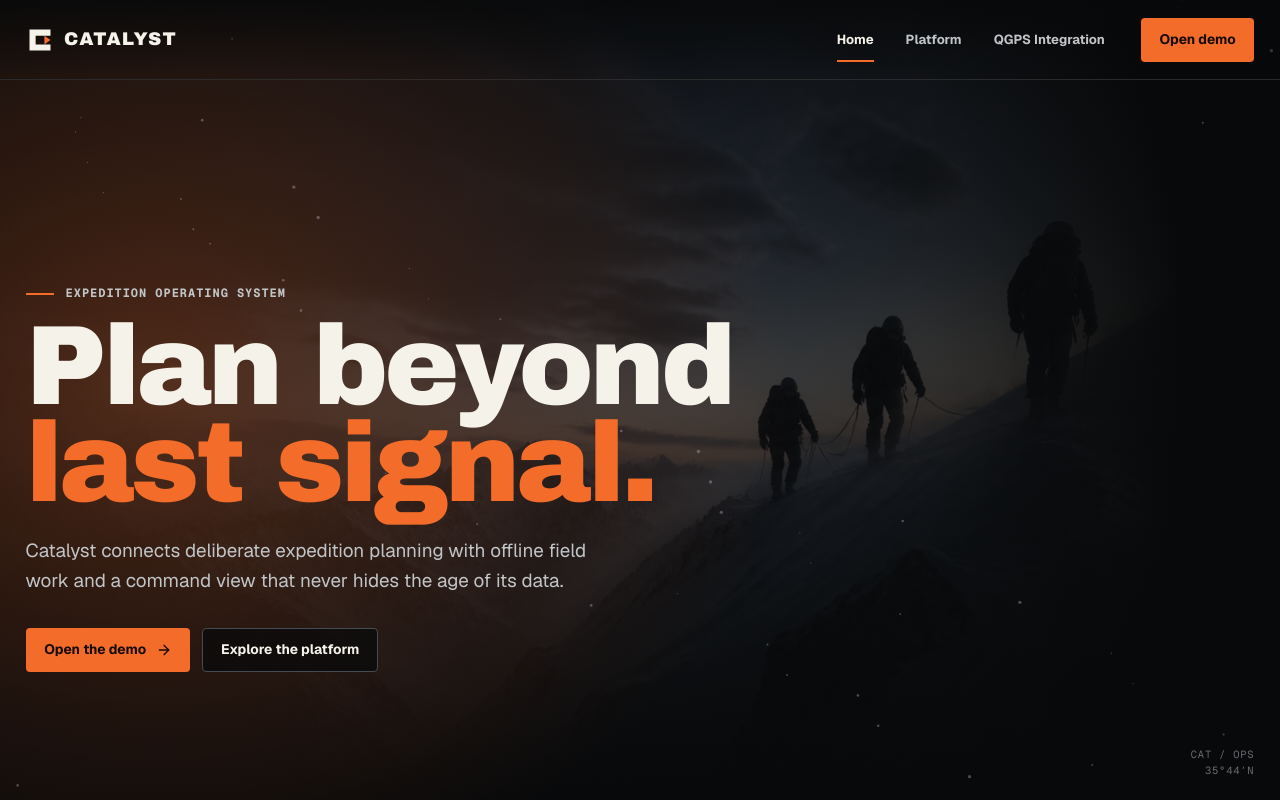
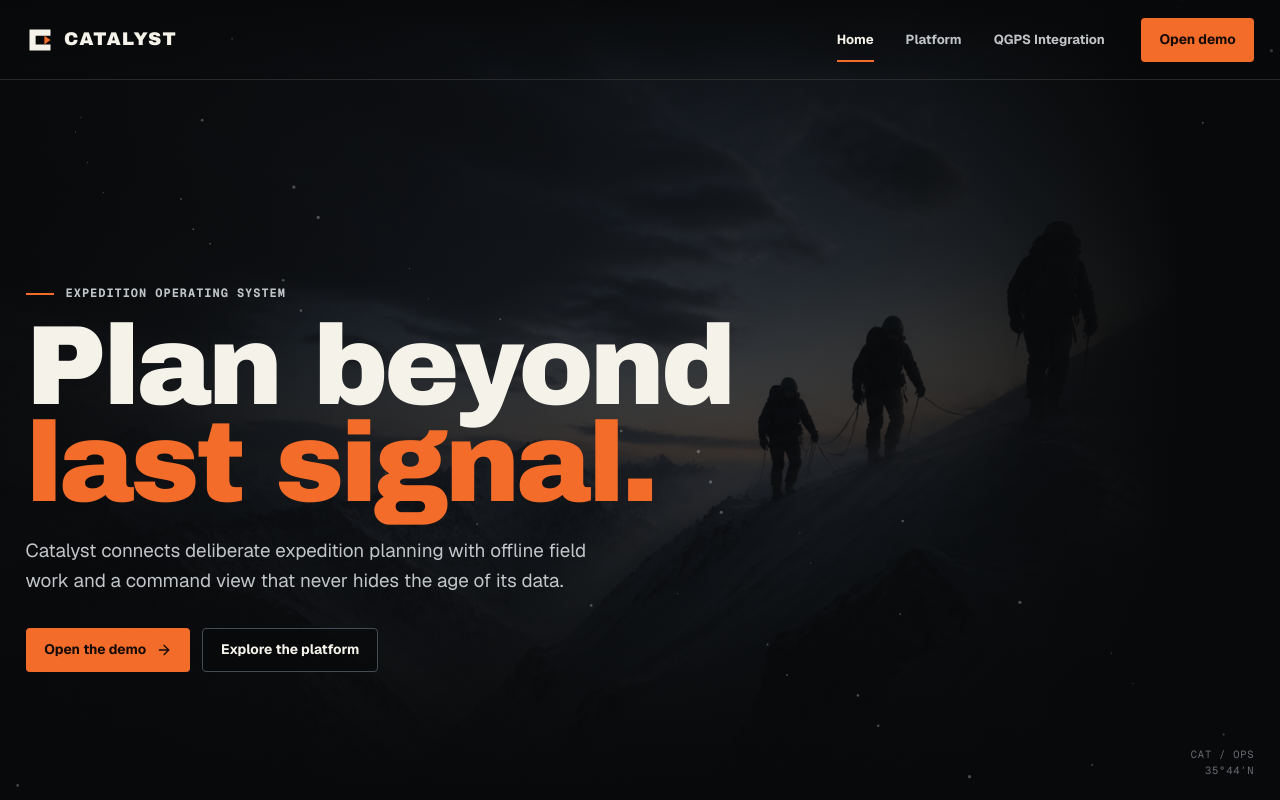
Before and after one commit to RevolvoTech/ic-web-react-catalyst, a Next.js app: page / in a window 1280 px wide. Shown: the top 800 px of the page. Built offline with nearby package versions, Linux system fonts and the light colour scheme.

Commit message:
Remove hero glow effect

```diff
--- a/app/globals.css
+++ b/app/globals.css
@@ -502,24 +502,6 @@ textarea,
     linear-gradient(to right, color-mix(in srgb, var(--color-canvas) 86%, transparent), transparent 72%);
 }
 
-.editorial-hero__wash::after {
-  position: absolute;
-  inset: 0;
-  background: radial-gradient(
-    ellipse 68% 88% at 12% 48%,
-    color-mix(in srgb, var(--color-action) 58%, transparent) 0%,
-    color-mix(in srgb, var(--color-action) 28%, transparent) 36%,
-    transparent 74%
-  );
-  content: "";
-  opacity: 0.34;
-  pointer-events: none;
-}
-
-.editorial-hero--home .editorial-hero__wash::after {
-  opacity: 0.5;
-}
-
 .editorial-hero__content {
   position: relative;
   z-index: 2;
@@ -736,11 +718,6 @@ textarea,
 }
 
 @media (max-width: 40rem) {
-  .editorial-hero__wash::after,
-  .editorial-hero--home .editorial-hero__wash::after {
-    opacity: 0.26;
-  }
-
   .editorial-hero__content h1,
   .editorial-hero:not(.editorial-hero--home) .editorial-hero__content h1 {
     max-width: 8ch;
```
